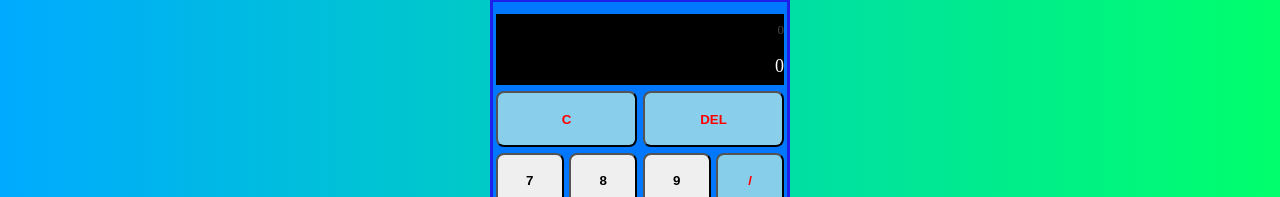
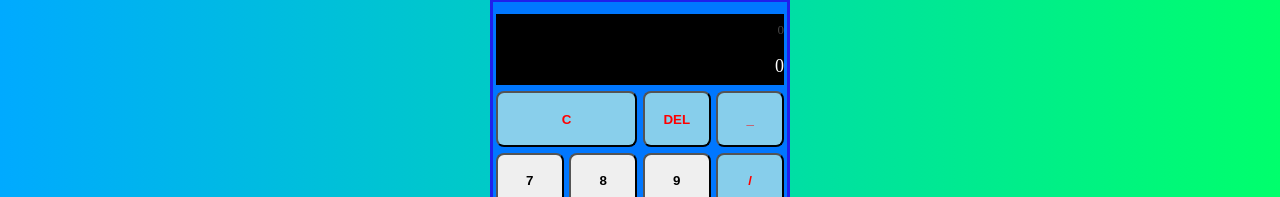
Before and after one commit to JOSPHAT-KITUKU/reactjs_calculator, a React (Create React App) app: page / in a window 1280 px wide. Shown: the part 129-326 px from the top of the page. Built offline with nearby package versions, Linux system fonts and the light colour scheme.

Commit message:
Adding a button of underscore

```diff
--- a/src/App.js
+++ b/src/App.js
@@ -7,7 +7,7 @@ function App() {
     const [calc, setState] = useState("");
     const [result, setResult] = useState("");
 
-    const ops = ['/', '*', '+', '-', '.'];
+    const operations = ['/', '*', '+', '-', '.', '_'];
 
 
     const clearCalc = () =>{
@@ -15,15 +15,17 @@ function App() {
       setState("");
     }
     const updateCalc = value => {
-      if ((ops.includes(value) && calc === '') || (ops.includes(value) && ops.includes(calc.slice(-1))))
+      if ((operations.includes(value) && calc === '') || (operations.includes(value) && operations.includes(calc.slice(-1))))
       {
         return;
       }
       setState(prev => prev + value);
-
-      if (!ops.includes(value)){
+      if (!operations.includes(value)){
+        if (calc === '_'){
+          console.log(value);
+        }
         // eslint-disable-next-line
-        setResult(eval(calc + value).toString());
+        setResult(eval(calc + value));
       }
     }
     const equalto = () => {
@@ -48,11 +50,12 @@ function App() {
             {result ? <span>{result}</span>: 0}
           </div>
           <div className='curr_out'>
-            {calc || '0'}
+            {calc || "0"}
           </div>
         </div>
         <button className='span_two' onClick={()=>clearCalc()}>C</button>
-        <button className='span_two' onClick={del}>DEL</button>
+        <button className='color-org' onClick={del}>DEL</button>
+        <button className='color-org' onClick={()=>updateCalc('_')}>_</button>
         <button onClick={()=> updateCalc('7')}>7</button>
         <button onClick={()=> updateCalc('8')}>8</button>
         <button onClick={()=> updateCalc('9')}>9</button>
@@ -67,7 +70,7 @@ function App() {
         <button className='color-org' onClick={()=> updateCalc("-")}>-</button>
         <button onClick={()=> updateCalc('0')}>0</button>
         <button onClick={()=> updateCalc(".")}>.</button>
-        <button className='color-org' onClick={equalto}>=</button>
+        <button className='color-org' onClick={() => equalto()}>=</button>
         <button className='color-org' onClick={()=> updateCalc("+")}>+</button>
       </div>
     );
```
